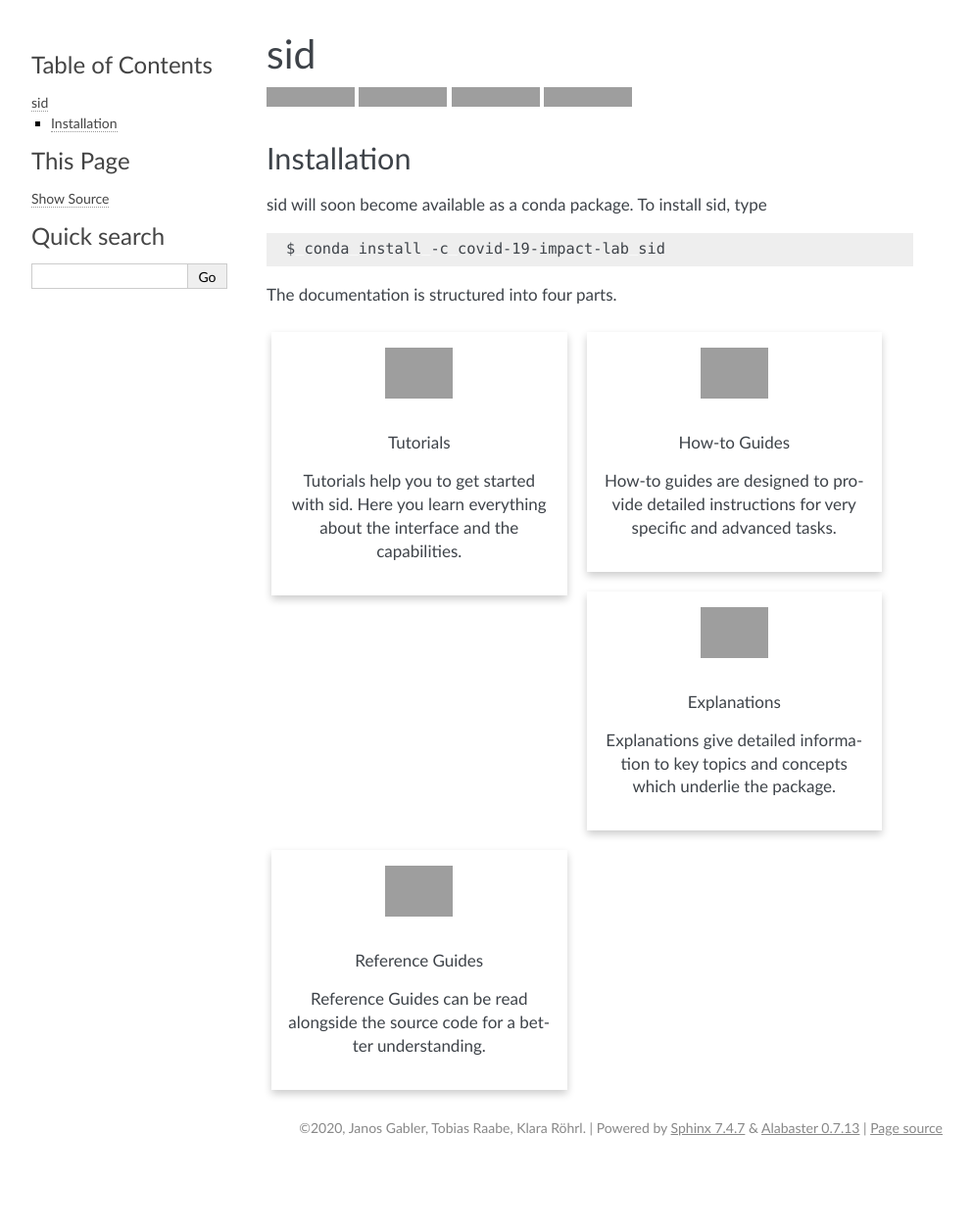
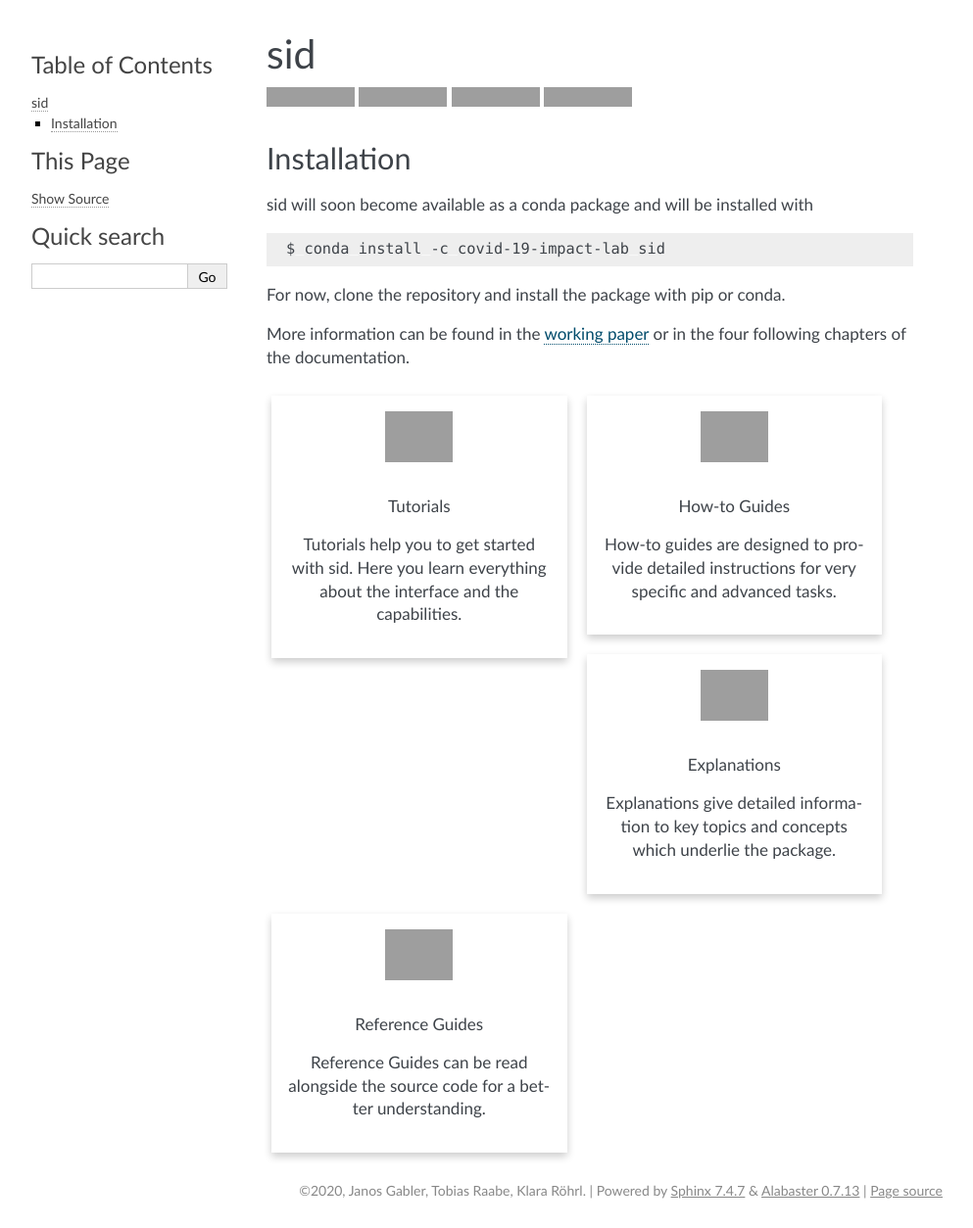
Before and after one commit to covid-19-impact-lab/sid, a Sphinx documentation site: the page built from docs/source/index.rst, in a window 1280 px wide, cut to the strip 0-1254 px from the top of the page. Shown: the whole strip at 98% size, without its empty margins (148-1141 px from the left). Built offline with Sphinx 7.4.7, drawn with Linux system fonts in a browser that asks for light colours; pages that are not in the unit, such as notebooks, are missing from menus; before the commit the page ends 1190 px from its top, so only the background shows below that; grey boxes are pictures that could not be loaded.

Commit message:
Add link to discussion paper.

```diff
--- a/README.rst
+++ b/README.rst
@@ -35,17 +35,23 @@ sid's focus is on predicting the effects of policies on the spread of an infecti
 disease. To accomplish this task it is built to capture important aspects of human
 contacts. In particular, sid has the following features:
 
-1. At the core of the model, people meet people based on a matching algorithm. One can
-   distinguish various types of contacts, for example, households, leisure activities,
-   schools, nurseries, and contacts at the workplace. Contact types can be random or
-   recurrent and vary in frequency.
+1. At the core of the model, people meet people based on a matching algorithm. We
+   distinguish various types of contacts. Currently, these are households, leisure
+   activities, schools, nurseries and several types of contacts at the workplace.
+   Contact types can be random or recurrent and vary in frequency.
 
 2. Policies can be implemented as shutting down contact types entirely or partially. The
    reduction of contacts can be random or systematic, e.g., to allow for essential
    workers.
 
-3. Infection probabilities vary across contact types and matching patterns and disease
-   progressions according to individual characteristics such as age and gender.
+3. Infection probabilities vary across contact types, but are invariant to policies
+   which reduce contacts.
+
+4. The model achieves a good fit on German infection and fatality rate data even if only
+   the infection probabilities are fit to the data and the remaining parameters are
+   calibrated from the medical literature and datasets on contact frequencies.
+
+More information can be found in the `working paper <https://www.iza.org/publications/dp/13899>`_ or in the `documentation <https://sid-dev.readthedocs.io/en/latest/>`_.
 
 
 .. start-installation
@@ -53,11 +59,12 @@ contacts. In particular, sid has the following features:
 Installation
 ------------
 
-sid will soon become available as a conda package. To install sid, type
+sid will soon become available as a conda package and will be installed with
 
 .. code-block:: bash
 
     $ conda install -c covid-19-impact-lab sid
 
+For now, clone the repository and install the package with pip or conda.
 
 .. end-installation
--- a/docs/source/index.rst
+++ b/docs/source/index.rst
@@ -10,8 +10,8 @@ sid
    :start-after: start-installation
    :end-before: end-installation
 
-
-The documentation is structured into four parts.
+More information can be found in the `working paper <https://www.iza.org/publications/
+dp/13899>`_ or in the four following chapters of the documentation.
 
 .. raw:: html
 
```
